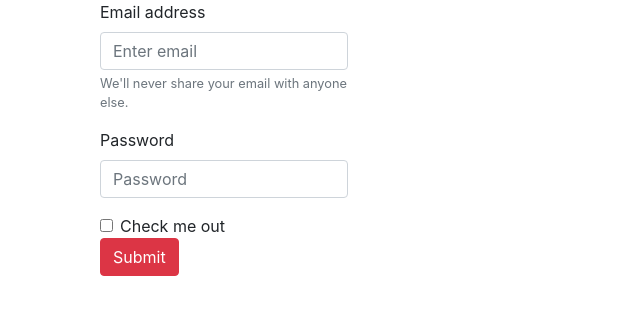
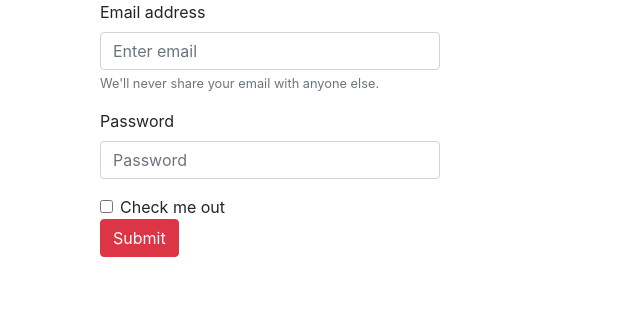
Before and after one commit to priyo000/TB_CI_koperasi, a CodeIgniter app: page /database/index.php/form_login/index in a window 1280 px wide. Shown: the top 315 px of the page, without its empty margins (0-640 px from the left). Run offline with CodeIgniter, Linux system fonts and the light colour scheme.

Commit message:
ubah columnya jadi 4

```diff
--- a/application/views/login.php
+++ b/application/views/login.php
@@ -10,7 +10,7 @@
 <body>
 <form>
 <div class="container">
-    <div class="col-sm-3">
+    <div class="col-sm-4">
   <div class="form-group">
     <label for="exampleInputEmail1">Email address</label>
     <input type="email" class="form-control" id="exampleInputEmail1" aria-describedby="emailHelp" placeholder="Enter email">
```
